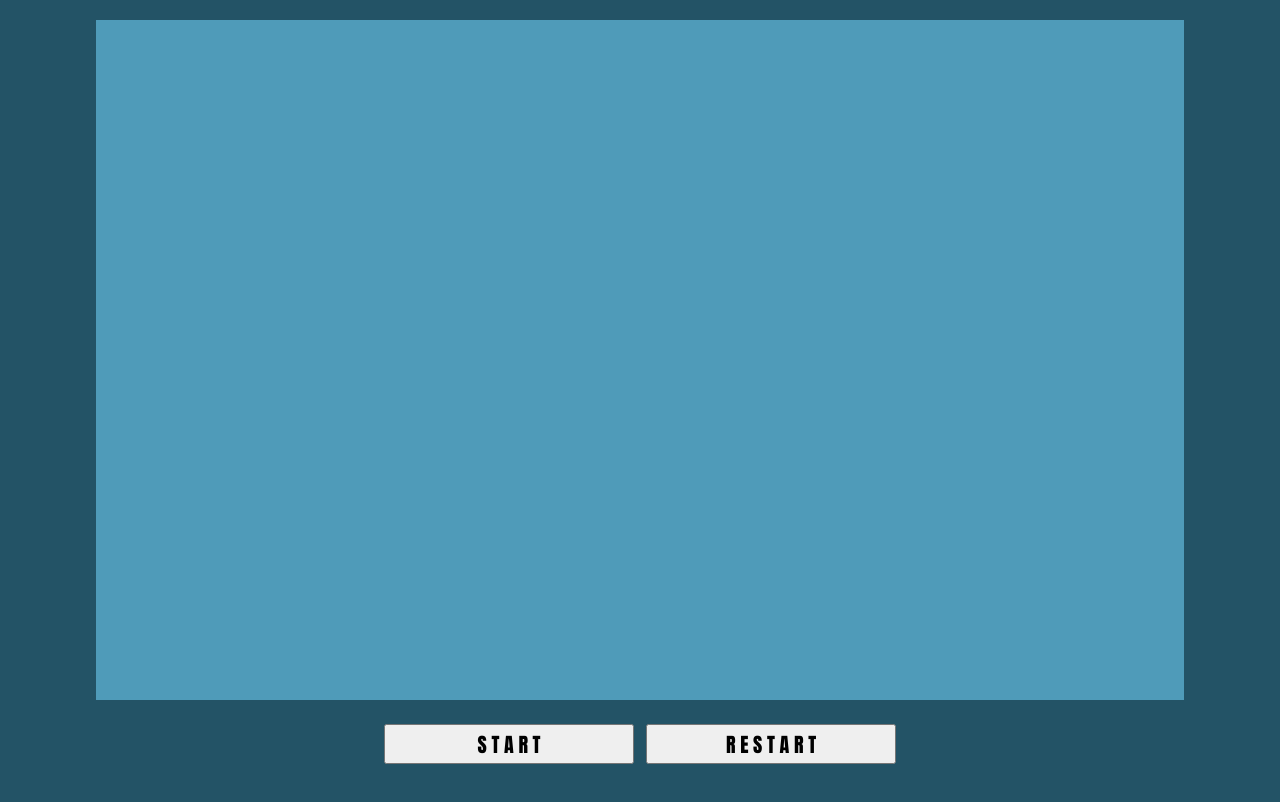
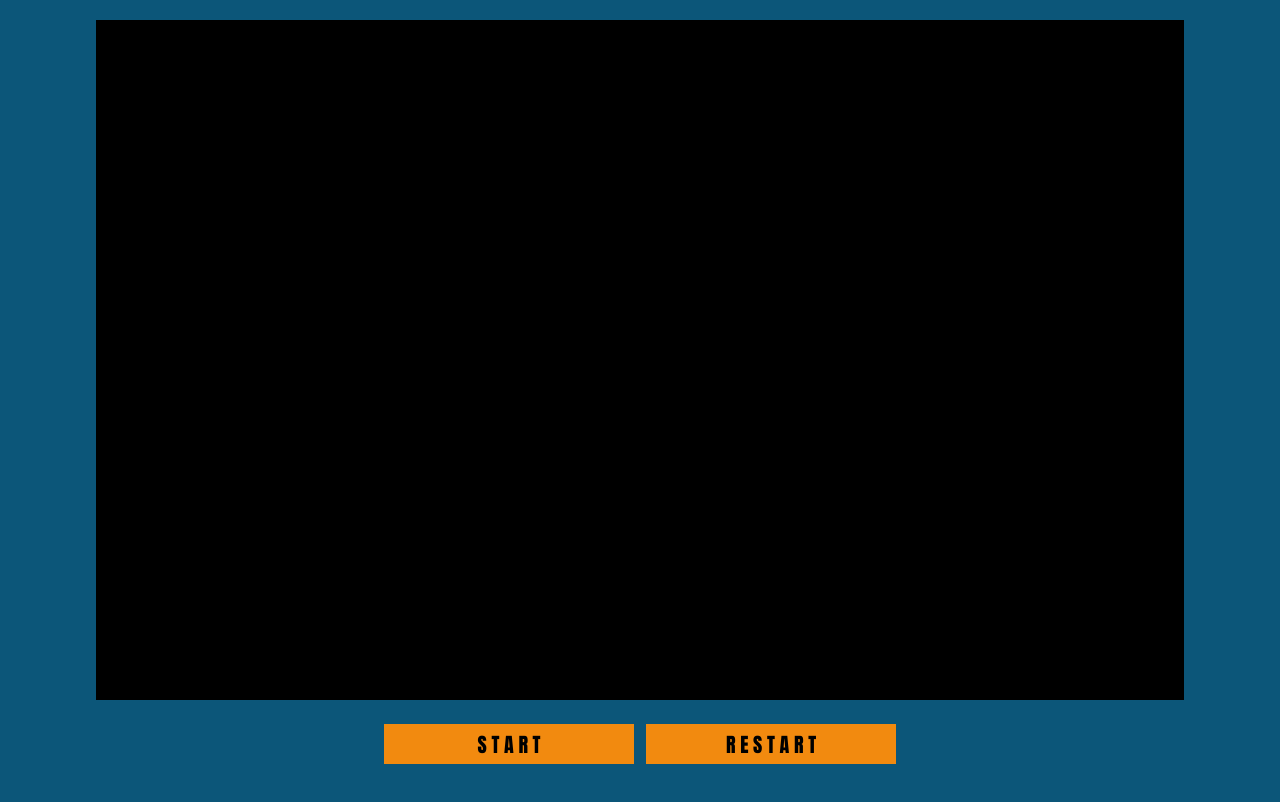
Before and after one commit to jelisharbb/Shooter-Game, a plain HTML site: page index.html in a window 1280 px wide. Drawn offline with Linux system fonts and the light colour scheme.

Commit message:
Changed the color of buttons and body.

```diff
--- a/style.css
+++ b/style.css
@@ -1,12 +1,12 @@
 body {
-  background-color: rgb(35, 83, 102);
+  background-color: #0c5679;
   width: 100vw;
   height: 100vh;
   overflow: hidden;
 }
 
 canvas {
-  background-color: rgb(79, 155, 185);
+  background-color: black;
   width: 85%;
   height: 85%;
   position: absolute;
@@ -36,11 +36,13 @@ button {
   font-size: 20px;
   cursor: pointer;
   transition: 0.1s;
+  background-color: #f28a0f;
+  border: none;
 }
 
 button:hover {
   background-color: #000000;
-  box-shadow: 0 0 10px 5px rgb(114, 218, 246);
+  box-shadow: 0 0 10px 5px #f28a0f;
   transform: scaleX(1.05);
-  color: rgb(95, 208, 239);
+  color: #f28a0f;
 }
```
